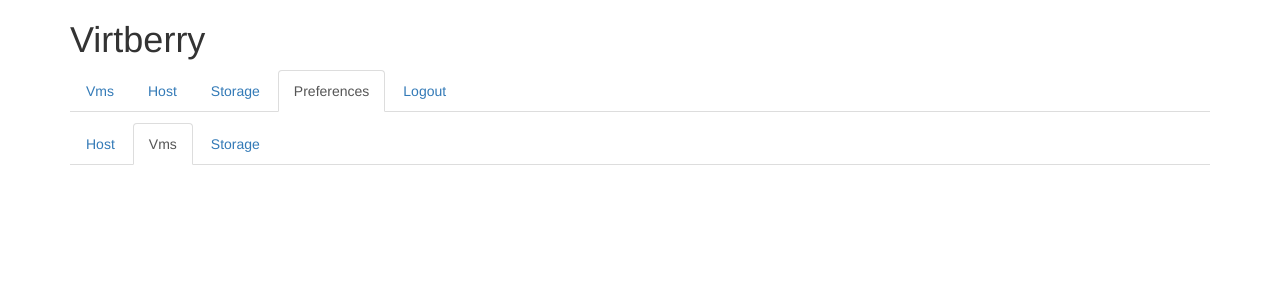
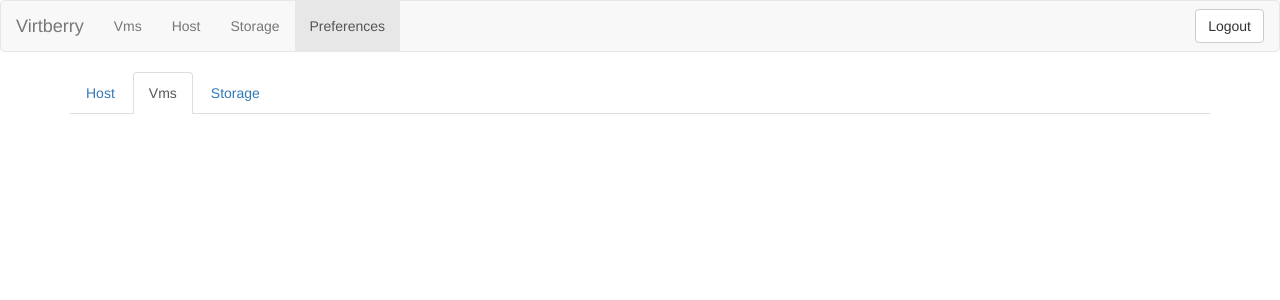
Before and after one commit to jonaschl/virtberry, a Flask app: template app/templates/index.html in a window 1280 px wide. Shown: the top 300 px of the page. Run offline with Flask 2, Linux system fonts and the light colour scheme; the template is opened without the code that fills it, so the values that code supplies are empty; some libraries are stand-ins or nearby versions.

Commit message:
Build new menu
Signed-off-by: Jonatan Schlag <jonatan@familyschlag.de>

```diff
--- a/app/templates/base.html
+++ b/app/templates/base.html
@@ -9,28 +9,39 @@
     <link rel="stylesheet" href="/static/bootstrap/css/bootstrap.min.css">
   </head>
   <body>
-    <div class="container">
-    <div class="row">
-      <header class="col-md-12">
-        <h1>Virtberry</h1>
-      </header>
-    </div>
       {% set navigation_bar = [
           ('/vm', 'vm', 'Vms'),
           ('/host', 'host', 'Host'),
           ('/storage', 'storage', 'Storage'),
-        ('/preferences', preferences, 'Preferences'),
-		('/logout', 'logout', 'Logout')
+          ('/preferences', preferences, 'Preferences')
       ] -%}
-    <div class="row" style="margin-bottom: 1%;">
-    <nav class="col-md-12" >
-      <ul class="nav nav-tabs">
+<nav class="navbar navbar-default">
+    <div class="container-fluid">
+    <!-- Brand and toggle get grouped for better mobile display -->
+    <div class="navbar-header">
+      <button type="button" class="navbar-toggle collapsed" data-toggle="collapse" data-target="#bs-example-navbar-collapse-1" aria-expanded="false">
+        <span class="sr-only">Toggle navigation</span>
+        <span class="icon-bar"></span>
+        <span class="icon-bar"></span>
+        <span class="icon-bar"></span>
+      </button>
+      <a class="navbar-brand" href="#">Virtberry</a>
+    </div>
+
+    <!-- Collect the nav links, forms, and other content for toggling -->
+    <div class="collapse navbar-collapse" id="bs-example-navbar-collapse-1">
+        <ul class="nav navbar-nav">
           {% for href, id, caption in navigation_bar %}
           <li{% if id == active_page %} class="active"{% endif%}><a href="{{ href }}">{{ caption }}</a></li>
           {% endfor %}
         </ul>
+
+      <a href="/logout" class="btn btn-default navbar-btn navbar-right" >Logout</a>
+    </div><!-- /.navbar-collapse -->
+  </div><!-- /.container-fluid -->
 </nav>
-    </div>
+
+<div class="container">
 
 {% with messages = get_flashed_messages(with_categories=true) %}
   {% if messages %}
```
Lines whose indentation alone changed are shown as unchanged.
